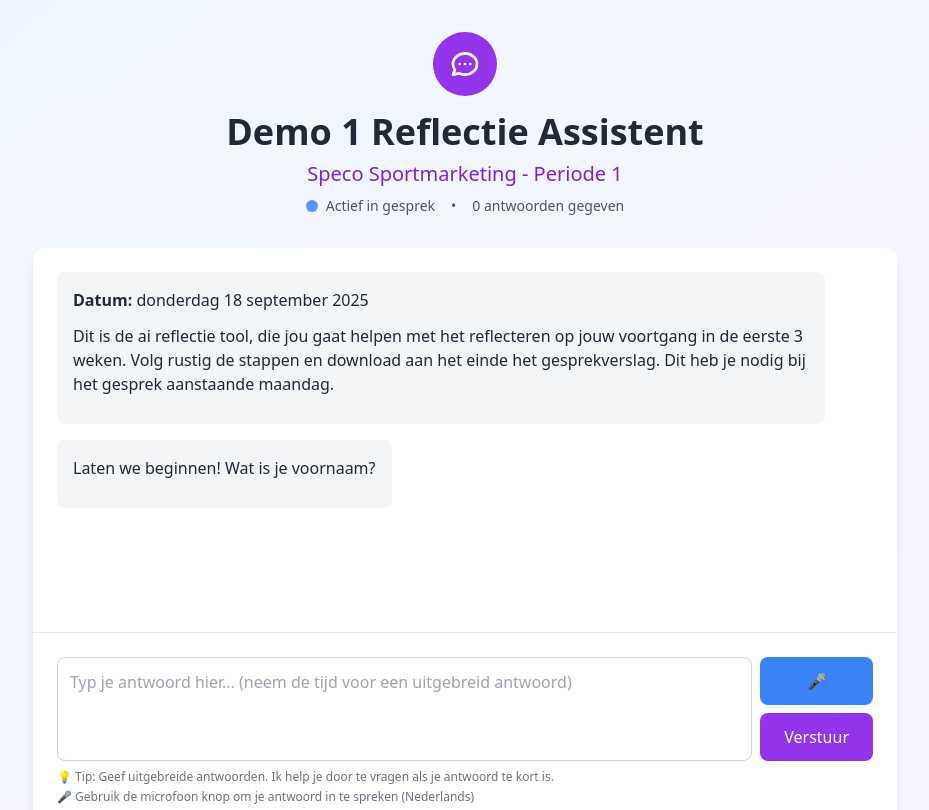
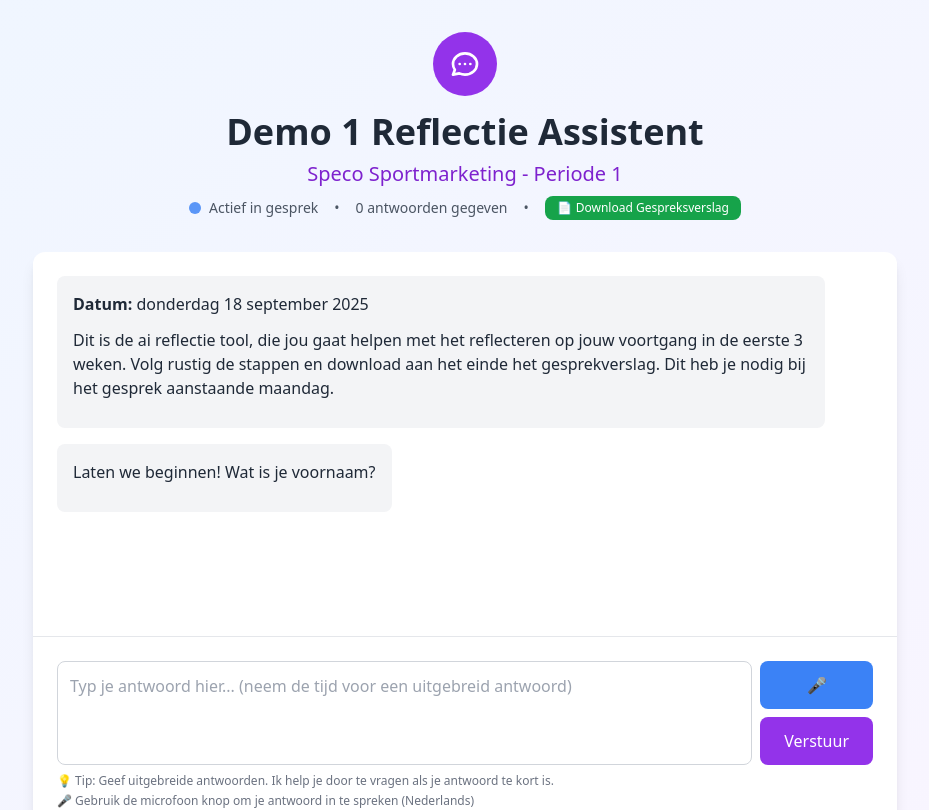
Before and after one commit to Maik130/Demo1new, a Next.js app: page / in a window 1280 px wide. Shown: the top 810 px of the page, without its empty margins (175-1104 px from the left). Built offline with nearby package versions, Linux system fonts and the light colour scheme.

Commit message:
Add download conversation report button from the beginning

```diff
--- a/src/components/ChatbotReflection.tsx
+++ b/src/components/ChatbotReflection.tsx
@@ -58,6 +58,7 @@ export default function ChatbotReflection() {
   const fileInputRef = useRef<HTMLInputElement>(null)
   const textareaRef = useRef<HTMLTextAreaElement>(null)
   const messageIdCounter = useRef(0)
+  const [showDownloadButton, setShowDownloadButton] = useState(true) // Always show download button
 
   // CONFIDENTIAL: Student database from Excel - NEVER show this to students
   const studentDatabase = {
@@ -968,6 +969,57 @@ ${studentData.persoonlijkeBijdrage || 'Nog in te vullen'}
 *Gegenereerd door Demo Reflectie Tool - Speco Sportmarketing*`
   }
 
+  const downloadConversationReport = async () => {
+    try {
+      // Import docx dynamically
+      const { Document, Paragraph, TextRun, Packer } = await import('docx')
+
+      const finalDocument = await generateFinalDocument()
+
+      // Convert to Word document
+      const doc = new Document({
+        creator: "Demo Reflectie Tool",
+        title: "Gespreksverslag Demo 1 Reflectie",
+        description: "Reflectie gesprek voor Speco Sportmarketing Demo 1",
+        sections: [{
+          properties: {},
+          children: finalDocument.split('\n').map(line =>
+            new Paragraph({
+              children: [new TextRun({ text: line })],
+              spacing: { after: 120 }
+            })
+          )
+        }]
+      })
+
+      const blob = await Packer.toBlob(doc)
+
+      // Create download link
+      const url = URL.createObjectURL(blob)
+      const link = document.createElement('a')
+      link.href = url
+
+      // Generate filename with student info and timestamp
+      const now = new Date()
+      const timestamp = now.toISOString().slice(0, 16).replace('T', '_').replace(/:/g, '-')
+      const studentName = studentData.voornaam || 'Student'
+      const pcnNumber = studentData.pcnNummer || 'Unknown'
+      link.download = `Demo1_Reflectie_${studentName}_${pcnNumber}_${timestamp}.docx`
+
+      // Trigger download
+      document.body.appendChild(link)
+      link.click()
+      document.body.removeChild(link)
+
+      // Cleanup
+      URL.revokeObjectURL(url)
+
+    } catch (error) {
+      console.error('Download failed:', error)
+      alert('Er is een fout opgetreden bij het downloaden van het gespreksverslag.')
+    }
+  }
+
   const handleFileUploadClick = () => {
     fileInputRef.current?.click()
   }
@@ -1017,6 +1069,15 @@ ${studentData.persoonlijkeBijdrage || 'Nog in te vullen'}
             </span>
             <span>•</span>
             <span>{messages.filter(m => m.type === 'user').length} antwoorden gegeven</span>
+            <span>•</span>
+            <button
+              onClick={downloadConversationReport}
+              className="flex items-center space-x-1 px-3 py-1 bg-green-600 text-white rounded-lg hover:bg-green-700 transition-colors text-xs font-medium"
+              title="Download het gespreksverslag als Word document"
+            >
+              <span>📄</span>
+              <span>Download Gespreksverslag</span>
+            </button>
           </div>
         </div>
 
```
